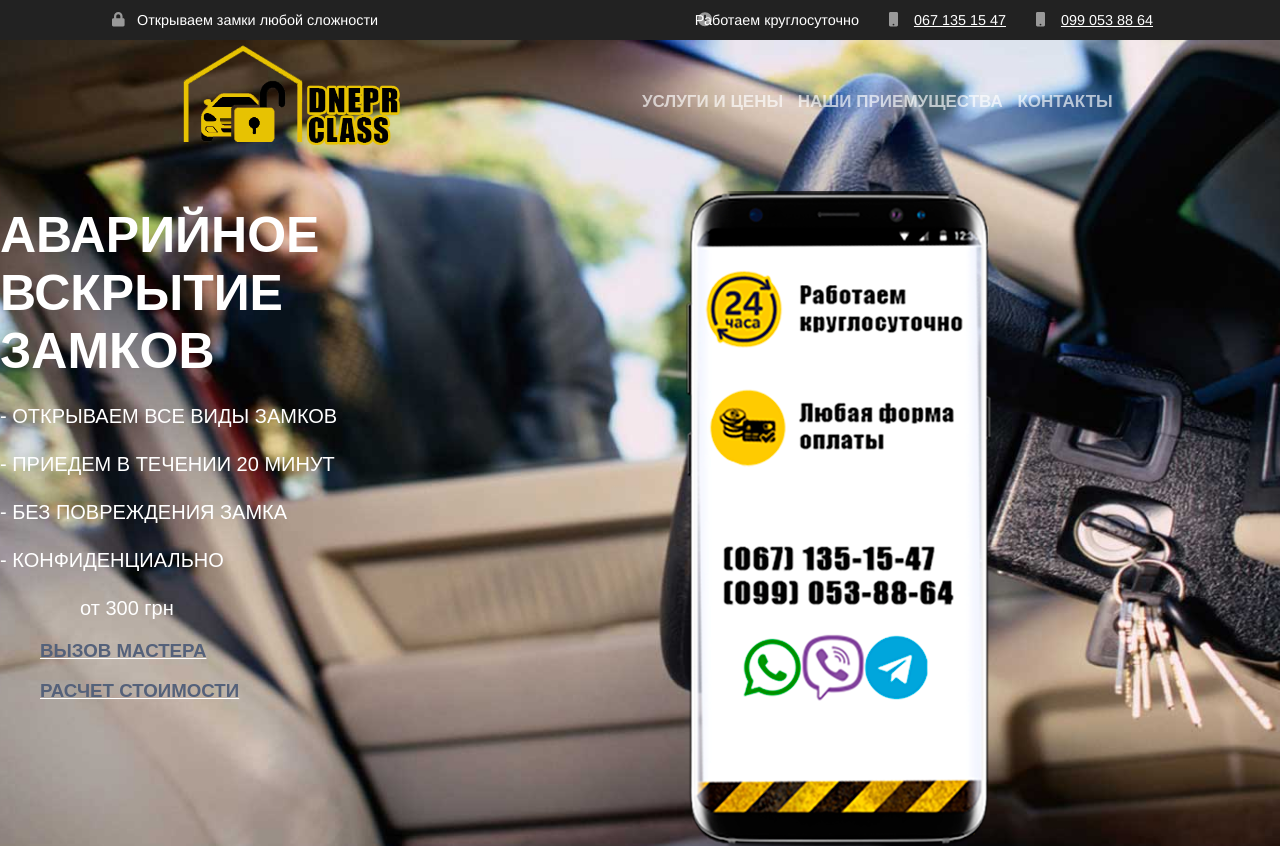
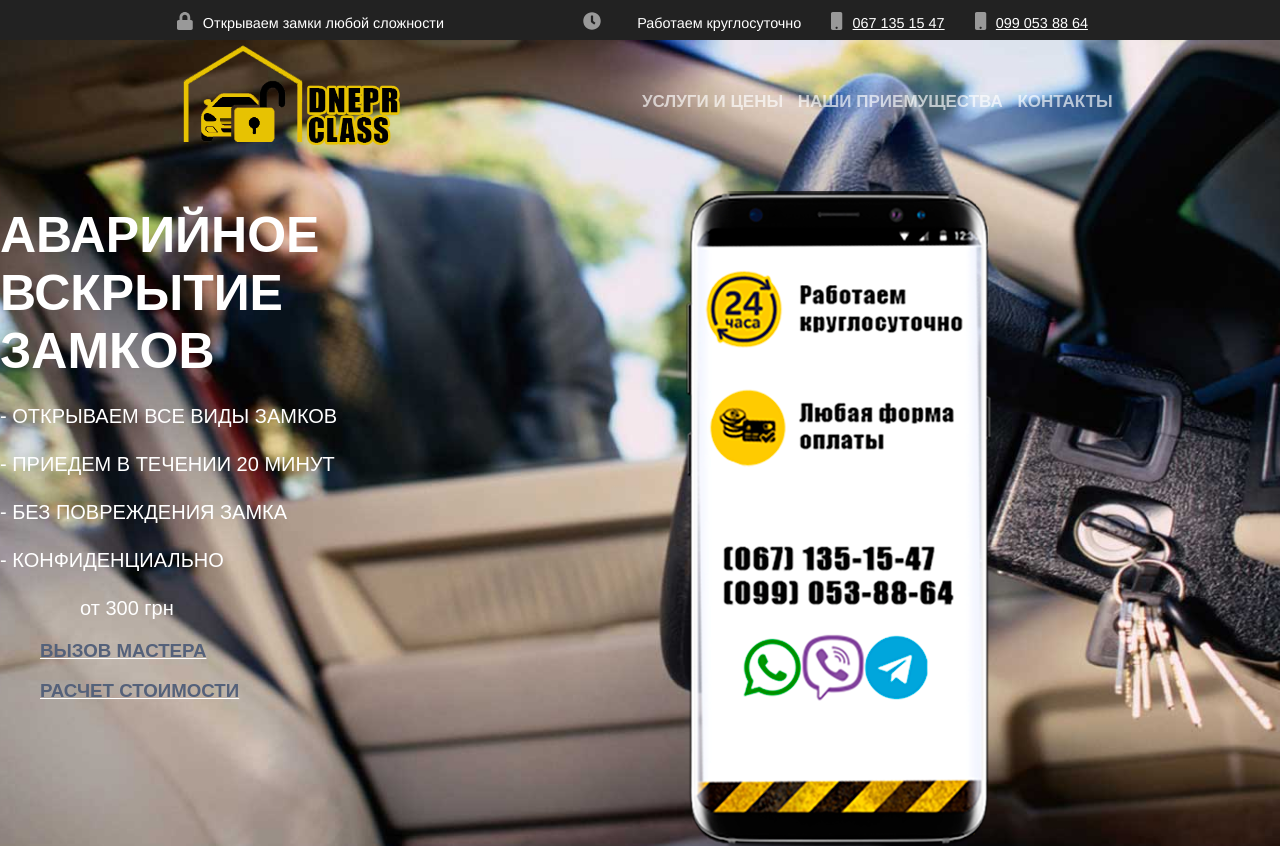
Before and after one commit to Ca-tt/dnepr-masterok-vue, a Vue app: page / in a window 1280 px wide. Shown: the top 846 px of the page. Built offline with nearby package versions, Linux system fonts and the light colour scheme.

Commit message:
допилил хедер

```diff
--- a/public/index.html
+++ b/public/index.html
@@ -13,6 +13,9 @@
       <strong>We're sorry but <%= htmlWebpackPlugin.options.title %> doesn't work properly without JavaScript enabled. Please enable it to continue.</strong>
     </noscript>
     <div id="app"></div>
+    <script type="module">
+      import Vue from 'https://cdn.jsdelivr.net/npm/vue@2.6.14/dist/vue.esm.browser.js'
+    </script>
     <!-- built files will be auto injected -->
   </body>
 </html>
--- a/src/components/Header.vue
+++ b/src/components/Header.vue
@@ -1,20 +1,20 @@
 <template>
-  <header class = "main-header">
-    <main class = "header-navigation">
-     <div class="open-lock">
+  <header class="main-header">
+    <main class="header-navigation">
+      <div class="left-navbar">
         <div class="header-icon">
           <font-awesome-icon icon="lock" />
         </div>
         <span>Открываем замки любой сложности</span>
       </div>
       <div class="right-navbar">
-      <div class = "rightnavbar-block">
+        <div class="rightnavbar-block">
           <div class="header-icon">
             <font-awesome-icon icon="clock" />
           </div>
           <span>Работаем круглосуточно</span>
         </div>
-      <div class = "rightnavbar-block">
+        <div class="rightnavbar-block">
           <div class="header-icon">
             <font-awesome-icon icon="mobile" />
           </div>
@@ -22,7 +22,7 @@
             <a href="">067 135 15 47</a>
           </nav>
         </div>
-      <div class = "rightnavbar-block">
+        <div class="rightnavbar-block">
           <div class="header-icon">
             <font-awesome-icon icon="mobile" />
           </div>
@@ -36,32 +36,25 @@
 </template>
 
 <style>
-  .header-navigation{
-    padding: 12px;
-    justify-content: space-between;
+.left-navbar,
+.right-navbar,
+.header-navigation,
+.rightnavbar-block {
+  display: flex;
+  align-items: center;
 }
 
-  .main-header{
+.main-header {
   background-color: #222222;
   max-height: 40px;
   font-size: 0.9em;
 }
 
-  .main-header, a{
-    color: white;
-  }
-
-  .open-lock, .right-navbar , .header-navigation , .rightnavbar-block {
-    display: flex;
-    align-items: center;
-  }
-
-  .open-lock {
-    margin-left: 100px;
-  }
-
-  .right-navbar {
-    margin-right: 100px;
+.header-navigation {
+  padding: 12px;
+  justify-content: space-around;
+  max-width: 80%;
+  margin: 0 auto;
 }
 
 .rightnavbar-block {
@@ -69,11 +62,19 @@
 }
 
 .header-icon {
-    width: 10px;
-    color: #999999;
-    margin-right: 15px;
+  font-size: 18px;
+  color: #999;
+  margin-right: 10px;
 }
 
+.svg-inline--fa.fa-w-16 {
+  width: 0;
+}
+
+.main-header,
+a {
+  color: white;
+}
 
 @media (max-width: 1024px) {
   header {
@@ -89,8 +90,7 @@
 </style>
 
 <script>
-
 export default {
-  name: 'Header',
-}
+  name: "Header",
+};
 </script>
--- a/src/js/modalWindow.js
+++ b/src/js/modalWindow.js
@@ -1,3 +1,8 @@
+// import ModalWindow from "./ModalWindow.vue";
+// import Vue from "vue";
+// import VueRouter from "vue-router"
+
+
 // let modal = document.getElementById("mymodal-wrap");
 
 // let popupTogle = document.getElementById("mybtn");
```
Lines whose indentation alone changed are shown as unchanged.
